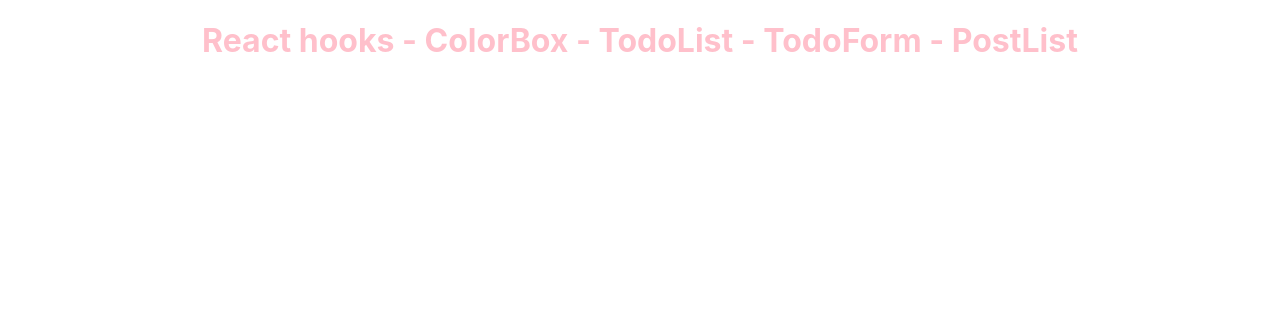
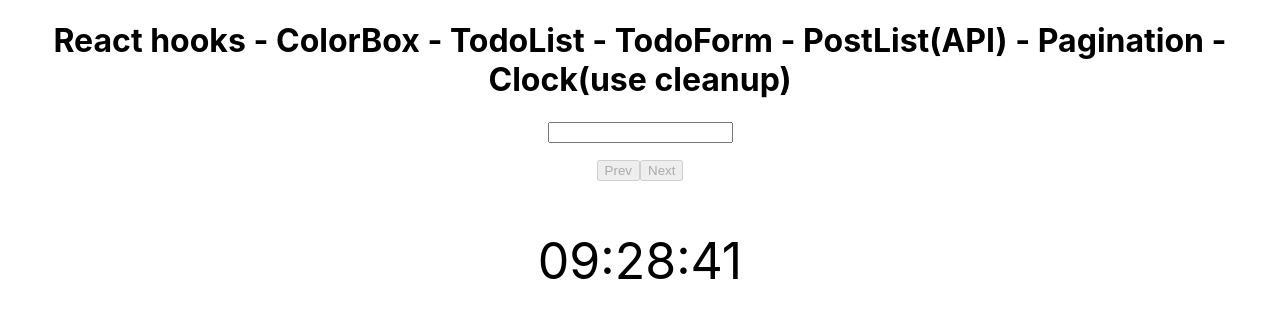
Before and after one commit to differwor/ReactHooks, a React (Create React App) app: page / in a window 1280 px wide. Shown: the top 318 px of the page. Built offline with nearby package versions, Linux system fonts and the light colour scheme; no server answers.

Commit message:
Search(debounce) - clock

```diff
--- a/package.json
+++ b/package.json
@@ -6,6 +6,7 @@
     "@testing-library/jest-dom": "^5.14.1",
     "@testing-library/react": "^11.2.7",
     "@testing-library/user-event": "^12.8.3",
+    "query-string": "^7.0.1",
     "react": "^17.0.2",
     "react-dom": "^17.0.2",
     "react-scripts": "4.0.3",
--- a/src/App.js
+++ b/src/App.js
@@ -1,47 +1,75 @@
-import { useEffect, useState } from 'react';
-import './App.scss';
-import ColorBox from './components/ColorBox';
-import PostList from './components/PostList';
-import TodoForm from './components/TodoForm';
-import TodoList from './components/TodoList';
+import { useEffect, useState } from "react";
+import "./App.scss";
+import queryString from "query-string"; //import packages nay de chuyen 1 obj qua string
+
+import ColorBox from "./components/ColorBox";
+import Pagination from "./components/Pagination";
+import PostList from "./components/PostList";
+import TodoForm from "./components/TodoForm";
+import TodoList from "./components/TodoList";
+import PostFiltersForm from "./components/PostFiltersForm";
+import Clock from "./Clock";
 
 function App() {
-
-  const [todoList, setTodoList] = useState([ //tạo 1 state
-    { id: 1, title: 'I love you'},
-    { id: 2, title: 'He love you'},
-    { id: 3, title: 'They love you'}
+  //state
+  const [todoList, setTodoList] = useState([
+    //tạo 1 state
+    { id: 1, title: "I love you" },
+    { id: 2, title: "He love you" },
+    { id: 3, title: "They love you" },
   ]);
 
   const [postlist, setPostList] = useState([]);
+  const [pagination, setPagination] = useState({
+    _page: 1,
+    _limit: 10,
+    _totalRows: 2,
+  });
 
+  const [filters, setFilters] = useState({
+    _limit: 10,
+    _page: 1,
+  });
+
+  //useEffect
   useEffect(() => {
-
     // goi api bang lib Fetch
     async function fetchPostList() {
+      try {
+        //_limit=10&_page=1
+        const paramString = queryString.stringify(filters); // chuyen obj filter sang string
 
-      try {
-        const requestUrl = 'http://js-post-api.herokuapp.com/api/posts?_limit=10&_page=1';
-      const response = await fetch(requestUrl);
-      const responseJSON = await response.json();
-      console.log({responseJSON});
+        const requestUrl = `http://js-post-api.herokuapp.com/api/posts?${paramString}`;
+        const response = await fetch(requestUrl);
+        const responseJSON = await response.json();
+        console.log({ responseJSON });
 
-      const {data} = responseJSON;
-      setPostList(data);
+        const { data, pagination } = responseJSON;
+
+        setPostList(data);
+        setPagination(pagination);
       } catch (error) {
-        console.log('Lỗi rồi kìa :3')
+        console.log("Lỗi rồi kìa :3");
       }
-
     }
 
     fetchPostList();
-  }, []);
+  }, [filters]);
+
+  // function handle
+  function handlePageChange(newPage) {
+    console.log(newPage);
+    setFilters({
+      ...filters,
+      _page: newPage,
+    });
+  }
 
   function handleTodoClick(todo) {
-    const index = todoList.findIndex(x => x.id === todo.id);
+    const index = todoList.findIndex((x) => x.id === todo.id);
     if (index < 0) return;
 
-    const newTodoList = [ ...todoList ]; // tao list moi bang todolist
+    const newTodoList = [...todoList]; // tao list moi bang todolist
     newTodoList.splice(index, 1); // xoa 1 phan tu o vi tri index
     setTodoList(newTodoList);
   }
@@ -51,7 +79,7 @@ function App() {
     // add new todo to current todolist
     const newTodo = {
       id: todoList.length + 1,
-      ...formValues
+      ...formValues,
     };
 
     const newTodoList = [...todoList];
@@ -59,16 +87,32 @@ function App() {
     setTodoList(newTodoList);
   }
 
+  function handleFiltersChange(newFilters) {
+    console.log("new: ", newFilters);
+    setFilters({
+      ...filters,
+      _page: 1, // reset ve trang 1 vi filter ko tới trang 2 3
+      title_like: newFilters.searchTerm, // title_like là key search xử lý search ở backend r
+    });
+  }
+
   return (
     <div className="app">
-      <h1>React hooks - ColorBox - TodoList - TodoForm - PostList</h1>
+      <h1>
+        React hooks - ColorBox - TodoList - TodoForm - PostList(API) -
+        Pagination - Clock(use cleanup)
+      </h1>
 
       {/* <ColorBox />
       <TodoForm onSubmit={handleTodoFormSubmit} />
       <TodoList todos={todoList} onToDoClick={handleTodoClick} /> */}
 
+      <PostFiltersForm onSubmit={handleFiltersChange} />
+
       <PostList posts={postlist} />
+      <Pagination pagination={pagination} onPageChange={handlePageChange} />
 
+      <Clock />
     </div>
   );
 }
--- a/src/App.scss
+++ b/src/App.scss
@@ -1,4 +1,6 @@
-.app {
+body {
+  display: flex;
   text-align: center;
-  color: pink;
+  justify-content: center;
+  color: black;
 }
--- /dev/null
+++ b/src/Clock/index.jsx
@@ -0,0 +1,34 @@
+import React, { useEffect, useState } from "react";
+import PropTypes from "prop-types";
+
+Clock.propTypes = {};
+
+function formatDate(date) {
+  const hours = `0${date.getHours()}`.slice(-2);
+  const minutes = `0${date.getMinutes()}`.slice(-2);
+  const seconds = `0${date.getSeconds()}`.slice(-2);
+
+  return `${hours}:${minutes}:${seconds}`;
+}
+
+function Clock() {
+  const [timeString, setTimeString] = useState("");
+
+  useEffect(() => {
+    const clockInterval = setInterval(() => {
+      const now = new Date();
+      const newTimeString = formatDate(now);
+      setTimeString(newTimeString);
+    }, 1000);
+
+    return () => {
+      // cleanup
+      console.log("Clock cleanup");
+      clearInterval(clockInterval);
+    };
+  }, []);
+
+  return <p style={{ fontSize: "50px" }}>{timeString}</p>;
+}
+
+export default Clock;
--- /dev/null
+++ b/src/components/Pagination/index.jsx
@@ -0,0 +1,38 @@
+import React from 'react';
+import PropTypes from 'prop-types';
+
+Pagination.propTypes = {
+    pagination: PropTypes.object.isRequired, //bat buoc
+    onPageChange : PropTypes.func,
+};
+
+Pagination.defaultProps = {
+    onPageChange: null
+}
+
+function Pagination(props) {
+    const {pagination, onPageChange} = props;
+    const {_page, _limit, _totalRows} = pagination; //_totalRows la tong so item, _limit so item tren moi trang
+    const totalPages = Math.ceil(_totalRows / _limit ); //math.ceil la 41/10 = 4.1 no se lay ket qua la 5 ( lay gia tri len)
+
+    function handlePageChange(newPage) {
+        if(onPageChange) {
+            onPageChange(newPage);
+        }
+    }
+
+    return (
+        <div>
+            <button
+                disabled = {_page <= 1}
+                onClick = {() => handlePageChange(_page - 1 )}
+            > Prev </button>
+            <button
+                disabled = {_page === totalPages}
+                onClick = {() => handlePageChange(_page + 1 )}
+            > Next </button>
+        </div>
+    );
+}
+
+export default Pagination;
--- /dev/null
+++ b/src/components/PostFiltersForm/index.jsx
@@ -0,0 +1,43 @@
+import React, { useRef, useState } from "react";
+import PropTypes from "prop-types";
+
+PostFiltersForm.propTypes = {
+  onSubmit: PropTypes.func,
+};
+
+PostFiltersForm.defaultProps = {
+  onSubmit: null,
+};
+
+function PostFiltersForm(props) {
+  const { onSubmit } = props;
+  const [searchTerm, setSearchTerm] = useState("");
+  const typingTimeoutRef = useRef(null); //tạo 1 obj đc giữ nguyên sau mỗi lần render
+
+  function handleSearchTermChange(e) {
+    const value = e.target.value;
+    setSearchTerm(value);
+
+    if (!onSubmit) return;
+
+    //debounce
+    if (typingTimeoutRef.current) {
+      clearTimeout(typingTimeoutRef.current);
+    }
+
+    typingTimeoutRef.current = setTimeout(() => {
+      const formValues = {
+        searchTerm: value,
+      };
+      onSubmit(formValues);
+    }, 300);
+  }
+
+  return (
+    <form>
+      <input type="text" value={searchTerm} onChange={handleSearchTermChange} />
+    </form>
+  );
+}
+
+export default PostFiltersForm;
```
Also changed, not shown: 1 other file (tests, documents, lock files or other folders).
